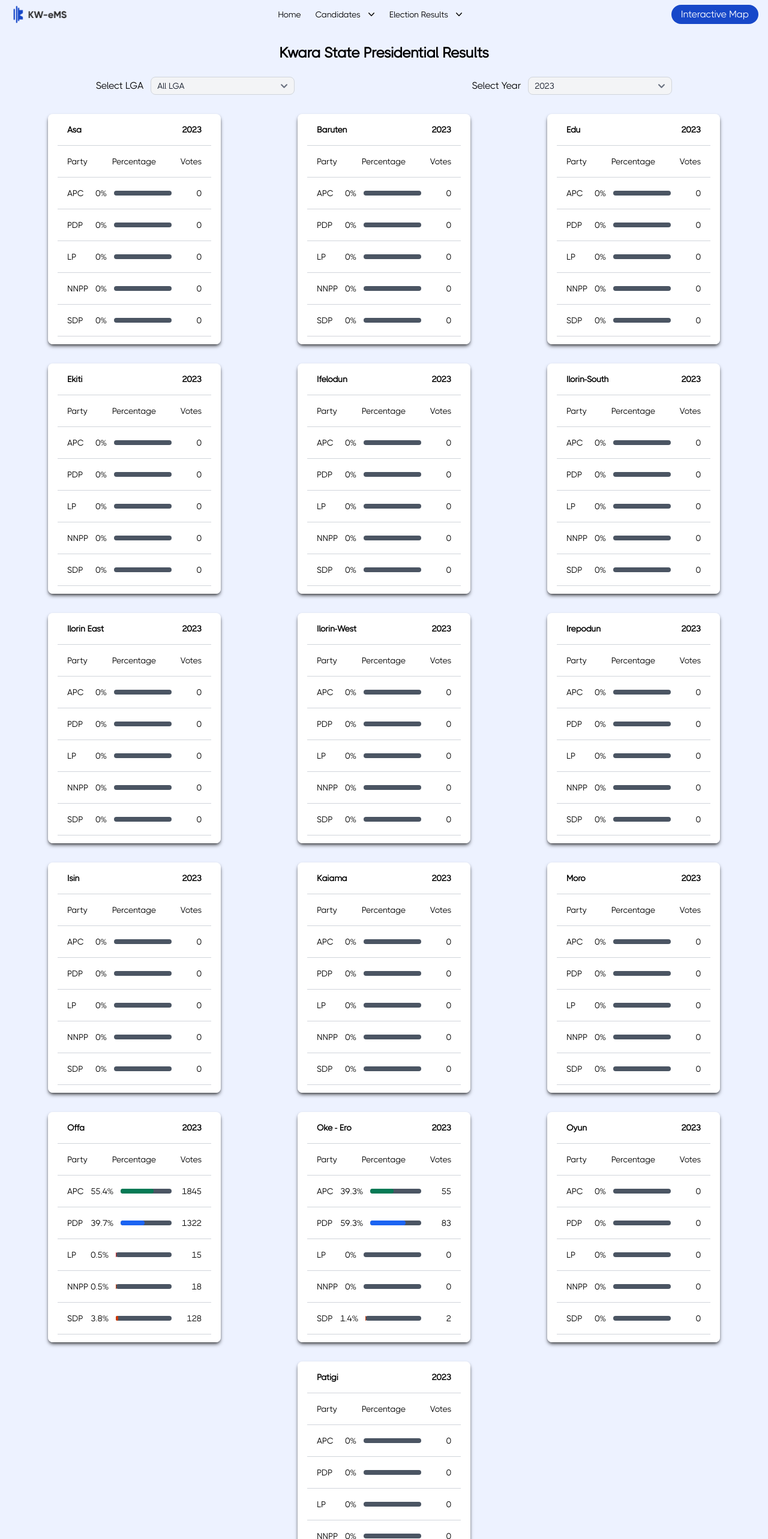
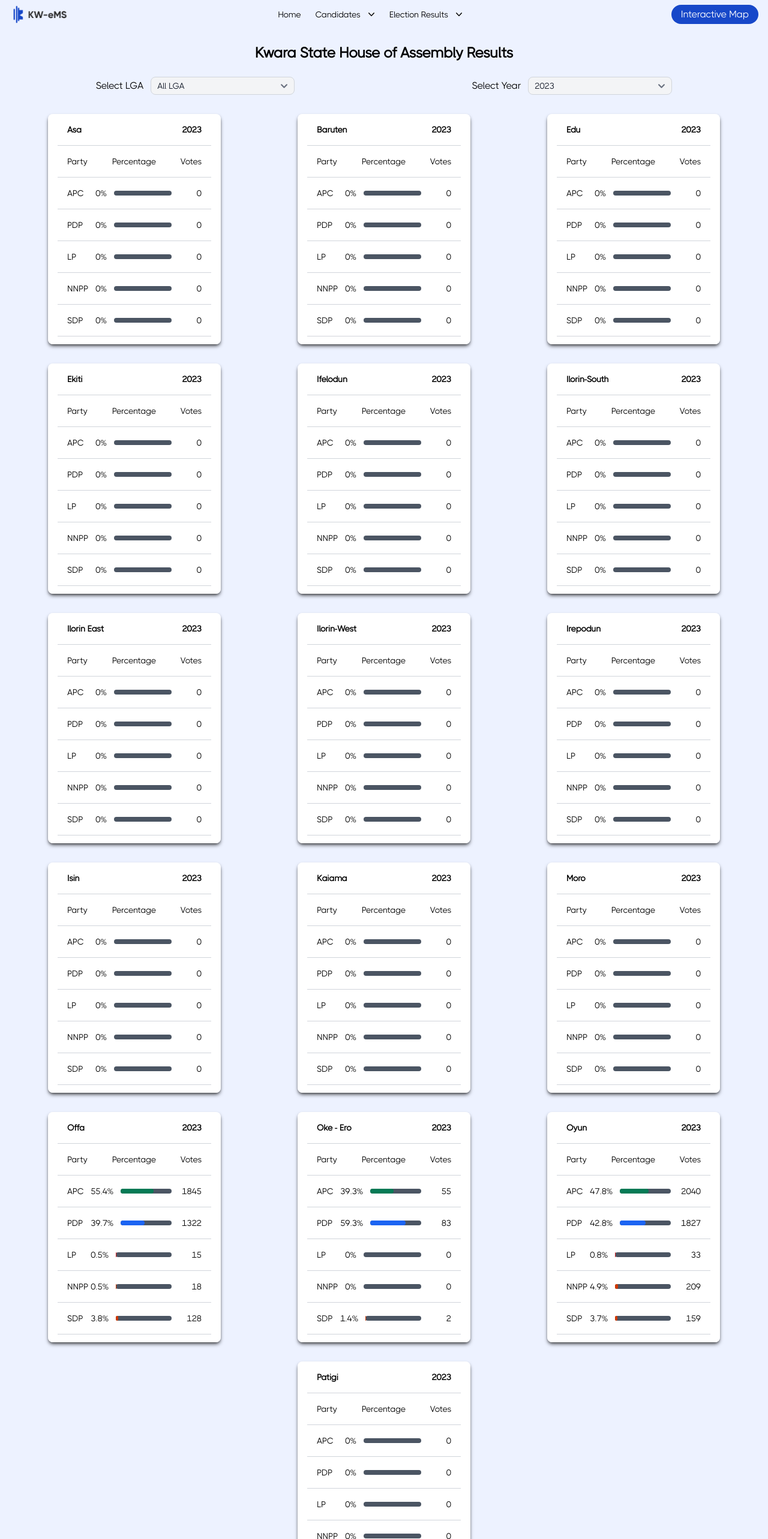
Before and after one commit to thereal-osas/KW-eMS, a React (Create React App) app: page /results/house_of_assembly in a window 1280 px wide. Shown: the top 2566 px of the page at 60% size. Built offline with nearby package versions, Linux system fonts and the light colour scheme.

Commit message:
oyun result update

```diff
--- a/src/components/AssemblyResultComponent.jsx
+++ b/src/components/AssemblyResultComponent.jsx
@@ -47,7 +47,7 @@ function AssemblyResultComponent({ data }) {
 	const Sdp = SDP_TEST.reduce((acc, cur) => acc + cur);
 	const Accre = ACCREDITED.reduce((acc, cur) => acc + cur);
 	const Regis = REGISTERED.reduce((acc, cur) => acc + cur);
-	console.log(Lp);
+	console.log(isNaN(Lp));
 
 	const Total = Apc + Pdp + Lp + Nnpp + Sdp;
 
@@ -114,7 +114,7 @@ function AssemblyResultComponent({ data }) {
 			<div className="flex justify-between p-4 border-b-[0.1px] border-gray-300">
 				<span className="w-[15%]">LP</span>
 				<div className="w-3/5 flex items-center justify-end gap-3">
-					{Lp === 0 ? (
+					{Lp === 0 || isNaN(Lp) ? (
 						<span className="flex">
 							0<span>%</span>
 						</span>
@@ -127,10 +127,10 @@ function AssemblyResultComponent({ data }) {
 					<div className="w-24  rounded-full h-2 bg-gray-600">
 						<div
 							className="bg-red-600 h-2 rounded-full"
-							style={{ width: Lp ? LPwidth : 0 }}></div>
+							style={{ width: Lp === 0 || isNaN(Lp) ? 0 : LPwidth }}></div>
 					</div>
 				</div>
-				<span className="w-1/5 text-end">{Lp}</span>
+				<span className="w-1/5 text-end">{Lp === 0 || isNaN(Lp) ? 0 : Lp}</span>
 			</div>
 			<div className="flex justify-between p-4 border-b-[0.1px] border-gray-300">
 				<span className="w-[15%]">NNPP</span>
--- a/src/components/Ward.jsx
+++ b/src/components/Ward.jsx
@@ -16,8 +16,7 @@ function Ward({ name, type }) {
 	useEffect(() => {
 		Me();
 	}, []);
-	// console.log(Ward);
-	// const Ward = Data.filter((a) => a.Ward === name);
+
 	return (
 		<section className="overflow-x-scroll mb-10 relative  whitespace-nowrap  customscroll ">
 			<div className="font-extrabold text-2xl sticky top-0 left-0 right-0 text-center pb-6">
--- a/src/pages/ResultAssembly.jsx
+++ b/src/pages/ResultAssembly.jsx
@@ -1,6 +1,5 @@
 import React, { useState } from "react";
 import AssemblyResultComponent from "../components/AssemblyResultComponent";
-import ResultComponent from "../components/ResultComponent";
 import LGA from "../Data/LGA";
 function ResultAssembly() {
 	const [current, setcurrent] = useState([...LGA]);
@@ -20,7 +19,7 @@ function ResultAssembly() {
 	return (
 		<section>
 			<div className="text-xl xs:text-2xl font-semibold text-center p-6">
-				<p>Kwara State Presidential Results</p>
+				<p>Kwara State House of Assembly Results</p>
 			</div>
 			<div className=" container flex md:flex-row flex-col items-center gap-6 justify-around mx-auto px-6">
 				<div className="flex xs:flex-row flex-col gap-3 items-center">
```
Also changed, not shown: src/Data/HOA.js.
